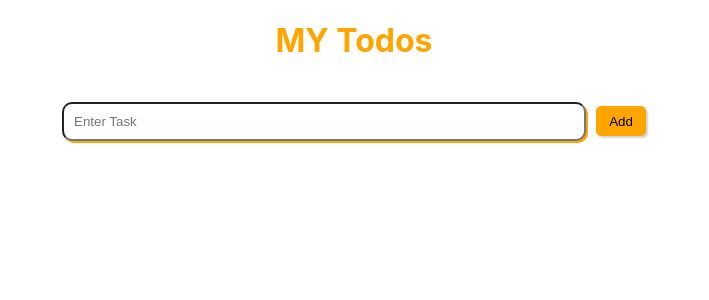
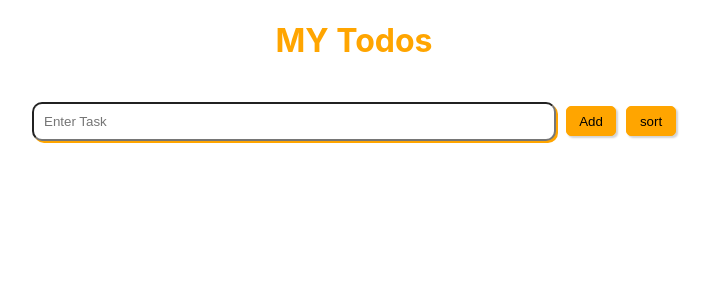
Before and after one commit to shruti1608/react-workshop, a React (Create React App) app: page / in a window 1280 px wide. Shown: the top 300 px of the page, without its empty margins (286-995 px from the left). Built offline with nearby package versions, Linux system fonts and the light colour scheme.

Commit message:
sorting functionality

```diff
--- a/src/Todoapp.jsx
+++ b/src/Todoapp.jsx
@@ -1,4 +1,4 @@
-import { useState } from "react";
+import { useEffect, useState } from "react";
 import { AiTwotoneEdit, AiFillDelete } from "react-icons/ai";
 import { BiSave } from "react-icons/bi";
 
@@ -63,6 +63,14 @@ export default function Todoapp() {
    )
   }
 
+
+  function sortlistitem() {
+   // console.log("before sort",list)
+    const sort = list.sort()
+    setlist([...sort])
+  //  console.log("after sorting",list)
+  }
+
   return (
     <div className="rootStyle">
       <h1 className="textStyle">MY Todos</h1>
@@ -76,7 +84,9 @@ export default function Todoapp() {
         <button className="buttonStyle" value={list} onClick={onclickhandler}>
           Add
         </button>
-
+        <button className="buttonStyle" value={list} onClick={sortlistitem}>
+          sort
+        </button>
         {list.map((itm, id) => (
           <div key={id} className="listStyle">
             <div className="innerlistStyle">
```
